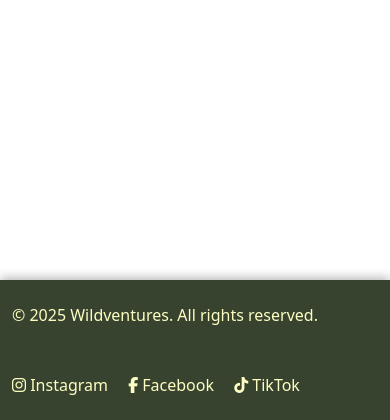
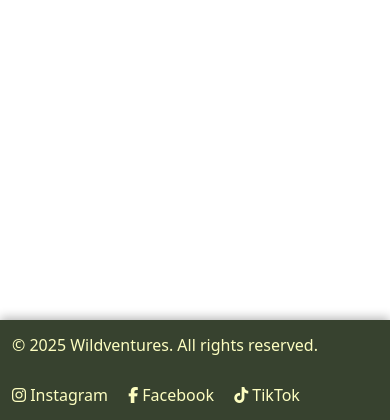
Before and after one commit to Maxcode0101/Wildventures, a Django app: page /booking/change_requests/ in a window 390 px wide; the page is wider, and only the part inside the window is pictured. Shown: the part 424-844 px from the top of that part. Run offline with Django 5.2, Linux system fonts and the light colour scheme; the visitor is signed in with stand-in values (Sample User, id 1); data that the repository does not hold is empty; some libraries are stand-ins or nearby versions.

Commit message:
Add media query for mobile screens

```diff
--- a/static/css/style.css
+++ b/static/css/style.css
@@ -145,3 +145,14 @@ body {
     font-size: 3rem;
     margin-right: 10px;
 }
+
+/* Media queries */
+@media (max-width: 576px) {
+    footer.fixed-footer {
+      min-height: 50px;
+      line-height: 50px;
+    }
+    body {
+      padding-bottom: 100px;
+    }
+  }
```
